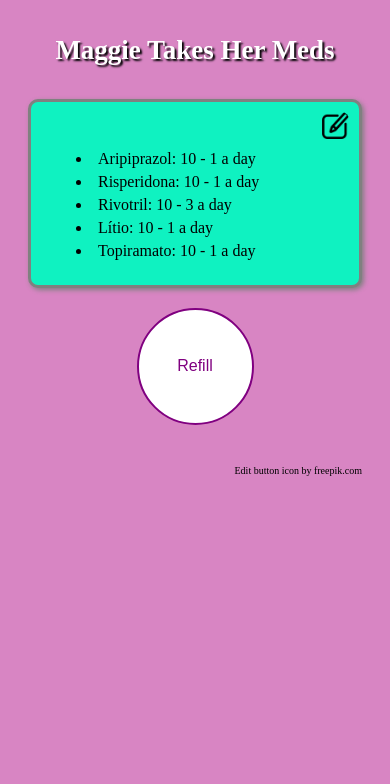
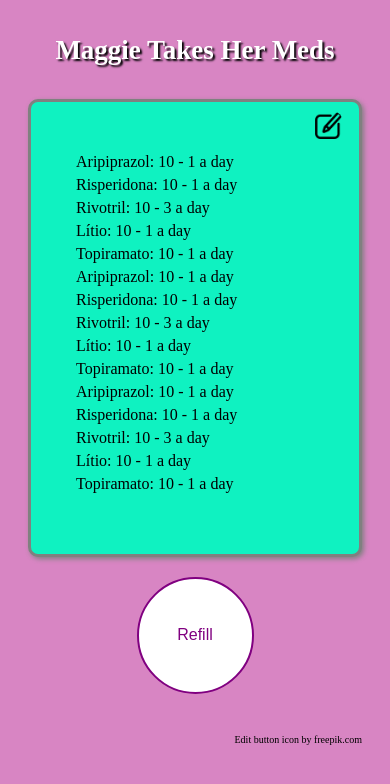
Before and after one commit to APereira23/maggie-takes-her-meds, a React (Create React App) app: page / in a window 390 px wide. Shown: the top 784 px of the page. Built offline with nearby package versions, Linux system fonts and the light colour scheme.

Commit message:
minor fixes to style, better display on mobile

```diff
--- a/src/App.css
+++ b/src/App.css
@@ -19,6 +19,8 @@ header {
   text-shadow: 2px 2px 2px black;
 }
 .overview {
+  height: 50vh;
+  overflow: scroll;
   margin-top: 10px;
   padding: 10px;
   padding-left: 40px;
@@ -27,7 +29,6 @@ header {
   border-radius: 10px;
   border: solid grey;
   box-shadow: 2px 2px 5px grey;
-  flex: 1;
 }
 
 .overview-list-item {
@@ -41,8 +42,8 @@ header {
   border: none;
   border-left: solid 3px transparent;
   border-radius: 25%;
-  position: sticky;
-  left: 100%;
+  position: absolute;
+  left: 80%;
   height: 30px;
   width: 30px;
   cursor: pointer;
--- a/src/components/Overview.js
+++ b/src/components/Overview.js
@@ -12,11 +12,15 @@ class Overview extends Component {
     return (
       <div className="overview">
         <EditList />
+        <br>
+        </br>
+        <br>
+        </br>
         {items.map((item) => {
           return (
-          <li className="overview-list-item" key={uniqid()}>
+          <p className="overview-list-item" key={uniqid()}>
             {item.name}: {item.quantity} - {item.dailyDose} a day
-          </li>
+          </p>
           );
         })}
       </div>
--- a/src/list.json
+++ b/src/list.json
@@ -1,5 +1,59 @@
 {
   "items": [
+    {
+      "name": "Aripiprazol",
+      "quantity": 10,
+      "dailyDose": 1
+    },
+    {
+      "name": "Risperidona",
+      "quantity": 10,
+      "dailyDose": 1
+
+    },
+    {
+      "name": "Rivotril",
+      "quantity": 10,
+      "dailyDose": 3
+
+    },
+    {
+      "name": "Lítio",
+      "quantity": 10,
+      "dailyDose": 1
+    },
+    {
+      "name": "Topiramato",
+      "quantity": 10,
+      "dailyDose": 1
+    },
+    {
+      "name": "Aripiprazol",
+      "quantity": 10,
+      "dailyDose": 1
+    },
+    {
+      "name": "Risperidona",
+      "quantity": 10,
+      "dailyDose": 1
+
+    },
+    {
+      "name": "Rivotril",
+      "quantity": 10,
+      "dailyDose": 3
+
+    },
+    {
+      "name": "Lítio",
+      "quantity": 10,
+      "dailyDose": 1
+    },
+    {
+      "name": "Topiramato",
+      "quantity": 10,
+      "dailyDose": 1
+    },
     {
       "name": "Aripiprazol",
       "quantity": 10,
```
